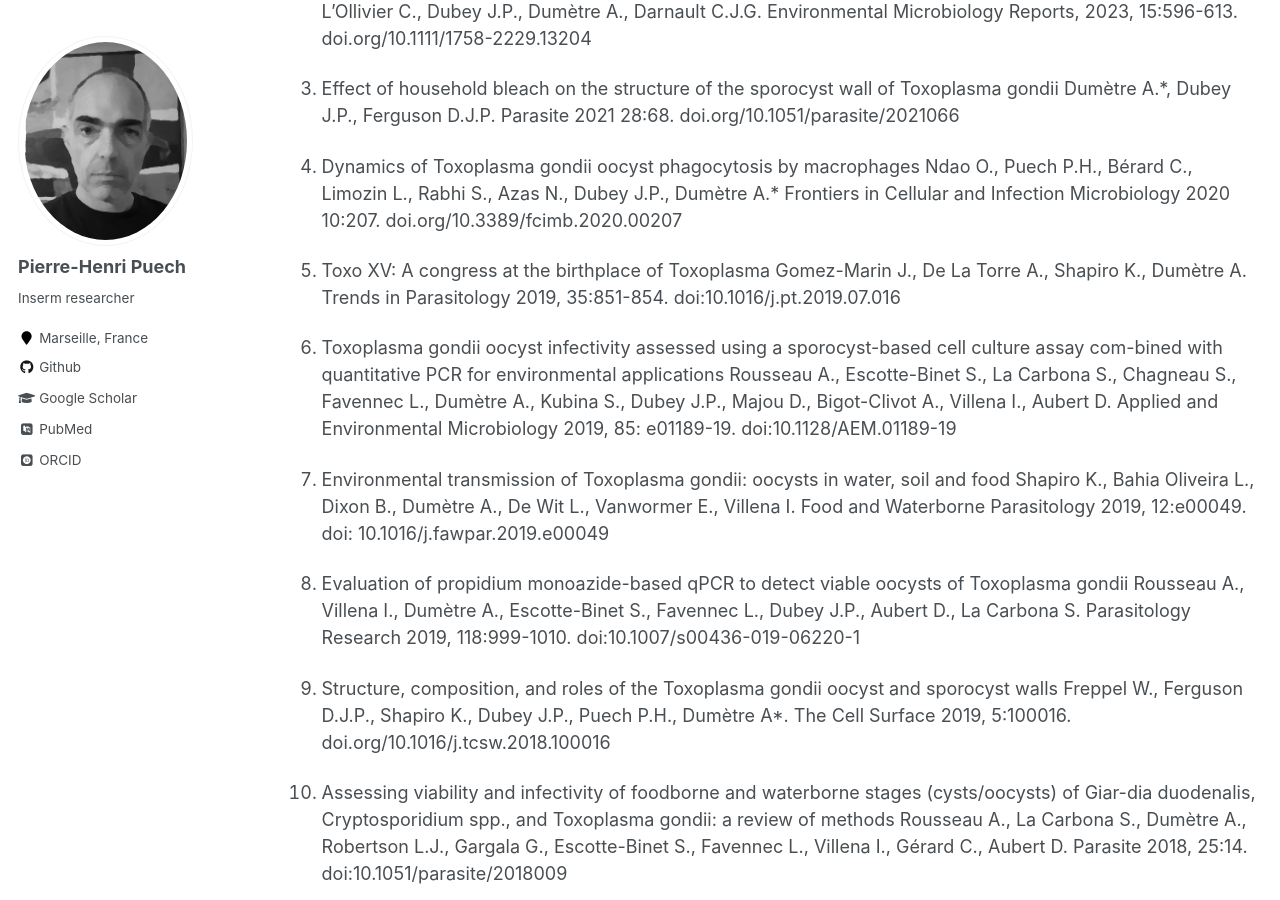
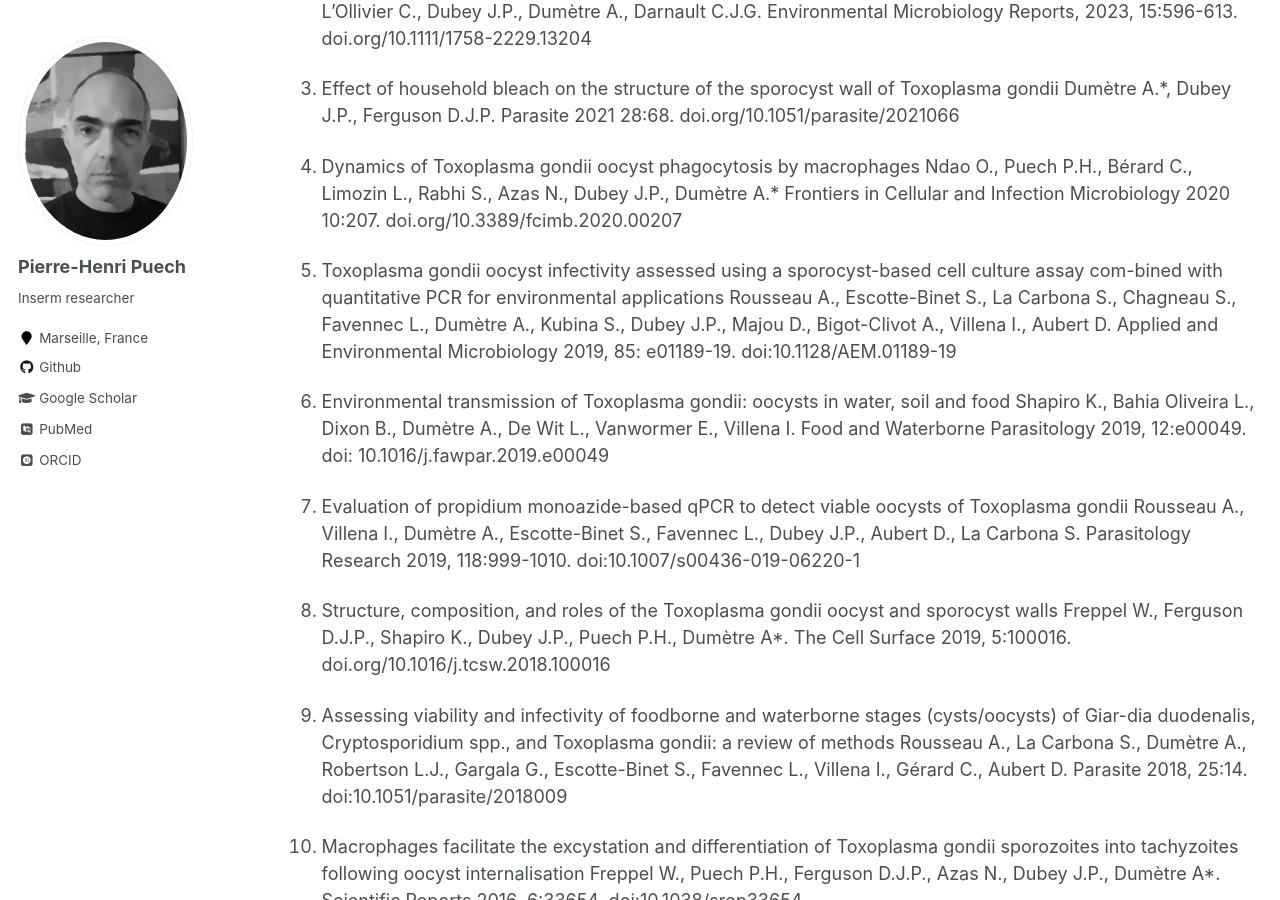
Before and after one commit to aureliendumetre/aureliendumetre.github.io, a Jekyll site: the page built from _pages/cv.md, in a window 1280 px wide and 900 px high, scrolled down 710 px. Built offline with Jekyll 4.4.1, drawn with Linux system fonts in a browser that asks for light colours; some web fonts are replaced.

Commit message:
Update cv.md

```diff
--- a/_pages/cv.md
+++ b/_pages/cv.md
@@ -40,94 +40,90 @@ Parasite 2021 28:68. doi.org/10.1051/parasite/2021066
 Ndao O., Puech P.H., Bérard C., Limozin L., Rabhi S., Azas N., Dubey J.P., Dumètre A.*
 Frontiers in Cellular and Infection Microbiology 2020 10:207. doi.org/10.3389/fcimb.2020.00207
 
-5.	Toxo XV: A congress at the birthplace of Toxoplasma
-Gomez-Marin J., De La Torre A., Shapiro K., Dumètre A.
-Trends in Parasitology 2019, 35:851-854. doi:10.1016/j.pt.2019.07.016
-
-6.	Toxoplasma gondii oocyst infectivity assessed using a sporocyst-based cell culture assay com-bined with quantitative PCR for environmental applications
+5.	Toxoplasma gondii oocyst infectivity assessed using a sporocyst-based cell culture assay com-bined with quantitative PCR for environmental applications
 Rousseau A., Escotte-Binet S., La Carbona S., Chagneau S., Favennec L., Dumètre A., Kubina S., Dubey J.P., Majou D., Bigot-Clivot A., Villena I., Aubert D.
 Applied and Environmental Microbiology 2019, 85: e01189-19. doi:10.1128/AEM.01189-19
 
-7.	Environmental transmission of Toxoplasma gondii: oocysts in water, soil and food
+6.	Environmental transmission of Toxoplasma gondii: oocysts in water, soil and food
 Shapiro K., Bahia Oliveira L., Dixon B., Dumètre A., De Wit L., Vanwormer E., Villena I.
 Food and Waterborne Parasitology 2019, 12:e00049. doi: 10.1016/j.fawpar.2019.e00049
 
-8.	Evaluation of propidium monoazide-based qPCR to detect viable oocysts of Toxoplasma gondii
+7.	Evaluation of propidium monoazide-based qPCR to detect viable oocysts of Toxoplasma gondii
 Rousseau A., Villena I., Dumètre A., Escotte-Binet S., Favennec L., Dubey J.P., Aubert D., La Carbona S.
 Parasitology Research 2019, 118:999-1010. doi:10.1007/s00436-019-06220-1
 
-9.	Structure, composition, and roles of the Toxoplasma gondii oocyst and sporocyst walls
+8.	Structure, composition, and roles of the Toxoplasma gondii oocyst and sporocyst walls
 Freppel W., Ferguson D.J.P., Shapiro K., Dubey J.P., Puech P.H., Dumètre A*.
 The Cell Surface 2019, 5:100016. doi.org/10.1016/j.tcsw.2018.100016
 
-10.	Assessing viability and infectivity of foodborne and waterborne stages (cysts/oocysts) of Giar-dia duodenalis, Cryptosporidium spp., and Toxoplasma gondii: a review of methods
+9.	Assessing viability and infectivity of foodborne and waterborne stages (cysts/oocysts) of Giar-dia duodenalis, Cryptosporidium spp., and Toxoplasma gondii: a review of methods
 Rousseau A., La Carbona S., Dumètre A., Robertson L.J., Gargala G., Escotte-Binet S., Favennec L., Villena I., Gérard C., Aubert D.
 Parasite 2018, 25:14. doi:10.1051/parasite/2018009
 
-11.	Macrophages facilitate the excystation and differentiation of Toxoplasma gondii sporozoites into tachyzoites following oocyst internalisation
+10.	Macrophages facilitate the excystation and differentiation of Toxoplasma gondii sporozoites into tachyzoites following oocyst internalisation
 Freppel W., Puech P.H., Ferguson D.J.P., Azas N., Dubey J.P., Dumètre A*.
 Scientific Reports 2016, 6:33654. doi:10.1038/srep33654
 
-12.	Simultaneous detection of the protozoan parasites Toxoplasma, Cryptosporidium and Giardia in food matrices and their persistence on basil leaves
+11.	Simultaneous detection of the protozoan parasites Toxoplasma, Cryptosporidium and Giardia in food matrices and their persistence on basil leaves
 Hohweyer J., Cazeaux C., Travaillé E., Languet E., Dumètre A., Aubert D., Terryn C., Dubey J.P., Azas N., Houssin M., Favennec L., Villena I., La Carbona S.
 Food Microbiology 2016, 57:36-44. doi:10.1016/j.fm.2016.01.002
 
-13.	Development of a qRT-PCR method to assess the viability of Giardia intestinalis cysts, Cryp-tosporidium spp. and Toxoplasma gondii oocysts
+12.	Development of a qRT-PCR method to assess the viability of Giardia intestinalis cysts, Cryp-tosporidium spp. and Toxoplasma gondii oocysts
 Travaillé E., La Carbona S., Gargala G., Aubert D., Guyot K., Dumètre A., Villena I., Houssin M.
 Food Control 2016, 59:359-365. doi:10.1016/j.foodcont.2015.06.007
 
-14.	Mechanics of the Toxoplasma gondii oocyst wall
+13.	Mechanics of the Toxoplasma gondii oocyst wall
 Dumètre A*., Dubey J.P., Ferguson D.J.P., Bongrand P., Azas N., Puech P.H.
 Proceedings of the National Academy of Sciences of the USA 2013, 110:11535-11540. doi:10.1073/pnas.1308425110
 
-15.	Tools and methods for detecting and characterizing Giardia, Cryptosporidium, and Toxo-plasma parasites in marine mollusks
+14.	Tools and methods for detecting and characterizing Giardia, Cryptosporidium, and Toxo-plasma parasites in marine mollusks
 Hohweyer J., Dumètre A*., Aubert D., Azas N., Villena I.
 Journal of Food Protection 2013, 9:1649-1657. doi:10.4315/0362-028X.JFP-13-002
 
-16.	Quantitative estimation of the survival of Toxoplasma gondii oocysts in soil
+15.	Quantitative estimation of the survival of Toxoplasma gondii oocysts in soil
 Lélu M., Villena I., Dardé M.L., Aubert D., Geers R., Dupuis E., Marnef F., Poulle M.L., Gotteland C., Dumètre A., Gilot-Fromont E.
 Applied and Environmental Microbiology 2012, 78:5127-5132. doi:10.1128/AEM.00246-12
 
-17.	Interaction forces drive the environmental transmission of pathogenic protozoa
+16.	Interaction forces drive the environmental transmission of pathogenic protozoa
 Dumètre A*., Aubert D., Puech P.H., Hohweyer J. Azas N., Villena I.
 Applied and Environmental Microbiology 2012, 78:905-912. doi:10.1128/AEM.06488-11
 
-18.	Development of a sensitive method for Toxoplasma gondii oocyst extraction in soil
+17.	Development of a sensitive method for Toxoplasma gondii oocyst extraction in soil
 Lélu M., Gilot-Fromont E., Aubert D., Richaume A., Afonso E., Dupuis E., Gotteland C., Marnef F., Poulle M.L., Dumètre A., Thulliez P., Dardé M.L., Villena I.
 Veterinary Parasitology 2011, 183:59-67. doi:10.1016/j.vetpar.2011.06.018
 
-19.	Contribution of treated wastewater to the microbiological quality of Seine River in Paris
+18.	Contribution of treated wastewater to the microbiological quality of Seine River in Paris
 Moulin L., Richard F., Stefania S., Goulet M., Gosselin S, Gonçalves A, Rocher V, Paffoni C, Dumètre A.
 Water Research 2010, 44:5222-5231. doi:10.1016/j.watres.2010.06.037
 
-20.	Detection of Toxoplasma gondii oocysts in environmental soil samples using molecular meth-ods
+19.	Detection of Toxoplasma gondii oocysts in environmental soil samples using molecular meth-ods
 Lass A., Pietkiewicz H., Modzelewska E., Dumètre A., Szostakowska B., Myjak P.
 European Journal of Clinical Microbiology and Infectious Diseases 2009, 28:599-605. doi:10.1007/s10096-008-0681-5
 
-21.	Monitoring of Cryptosporidium and Giardia river contamination in Paris area
+20.	Monitoring of Cryptosporidium and Giardia river contamination in Paris area
 Mons C., Dumètre A., Gosselin S., Galliot C., Moulin L.
 Water Research 2009, 43:211-217. doi:10.1016/j.watres.2008.10.024
 
-22.	Effects of ozone and ultraviolet radiation treatments on the infectivity of Toxoplasma gondii oocysts
+21.	Effects of ozone and ultraviolet radiation treatments on the infectivity of Toxoplasma gondii oocysts
 Dumètre A., Le Bras C., Baffet M., Meneceur P., Dubey J.P., Derouin F., Duguet J.P., Joyeux M., Moulin L.
 Veterinary Parasitology 2008, 153:209-213. doi:10.1016/j.vetpar.2008.02.004
 
-23.	Detection of Toxoplasma gondii in water by an immunomagnetic separation method targeting the sporocysts
+22.	Detection of Toxoplasma gondii in water by an immunomagnetic separation method targeting the sporocysts
 Dumètre A., Dardé M.L.
 Parasitology Research 2007, 101:989-996. doi:10.1007/s00436-007-0573-0
 
-24.	Immunomagnetic separation of Toxoplasma gondii oocysts using a monoclonal antibody di-rected against the oocyst wall
+23.	Immunomagnetic separation of Toxoplasma gondii oocysts using a monoclonal antibody di-rected against the oocyst wall
 Dumètre A., Dardé M.L.
 Journal of Microbiological Methods 2005, 61:209-217. doi:10.1016/j.mimet.2004.11.024
 
-25.	Genetic diversity, clonality and sexuality in Toxoplasma gondii
+24.	Genetic diversity, clonality and sexuality in Toxoplasma gondii
 Ajzenberg D., Bañuls A.L., Su C., Dumètre A., Demar M., Carme B., Dardé M.L.
 International Journal for Parasitology 2004, 34:1185-1196. doi:10.1016/j.ijpara.2004.06.007
 
-26.	Purification of Toxoplasma gondii oocysts by cesium chloride gradient
+25.	Purification of Toxoplasma gondii oocysts by cesium chloride gradient
 Dumètre A., Dardé M.L. Journal of Microbiological Methods 2004, 56:427-430. doi:10.1016/j.mimet.2003.11.020
 
-27.	How to detect Toxoplasma gondii oocysts in environmental samples?
+26.	How to detect Toxoplasma gondii oocysts in environmental samples?
 Dumètre A., Dardé M.L.
 FEMS Microbiology Reviews 2003, 27:651-661. doi:10.1016/S0168-6445(03)00071-8
 
```
